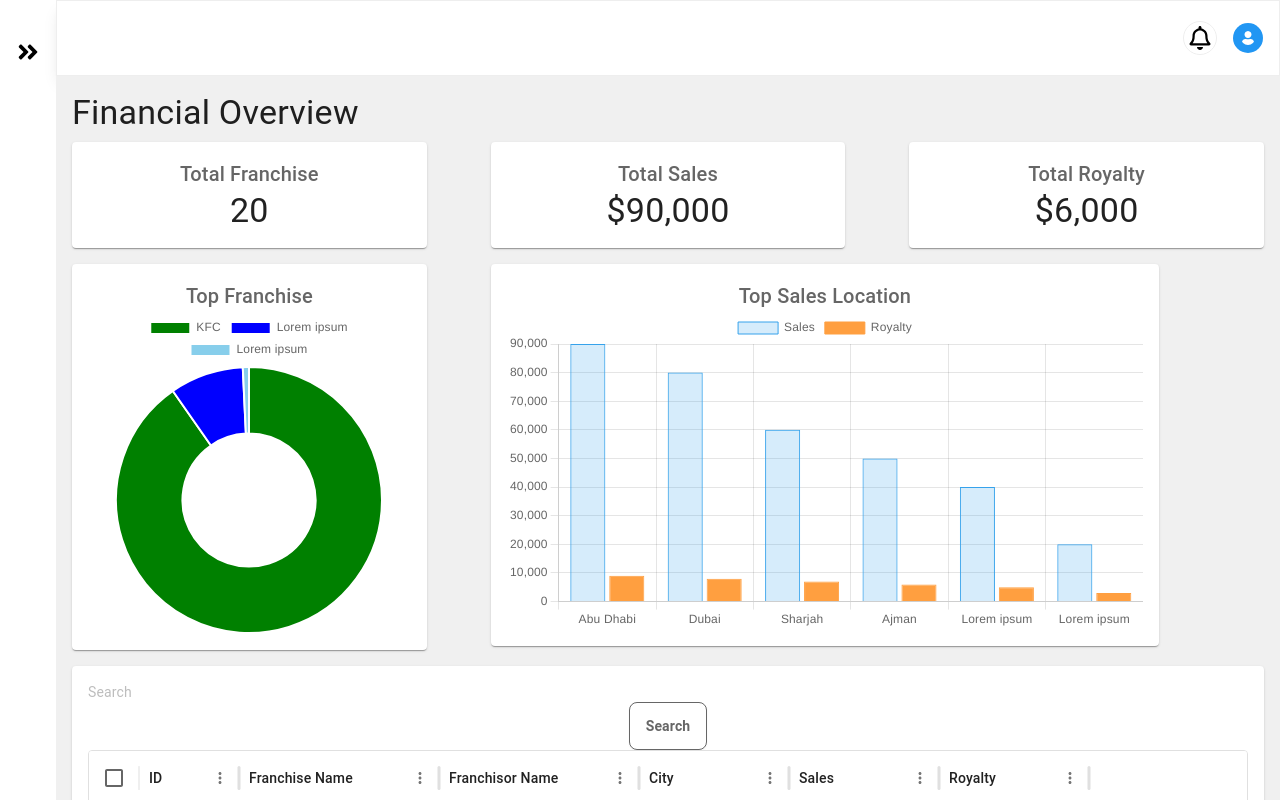
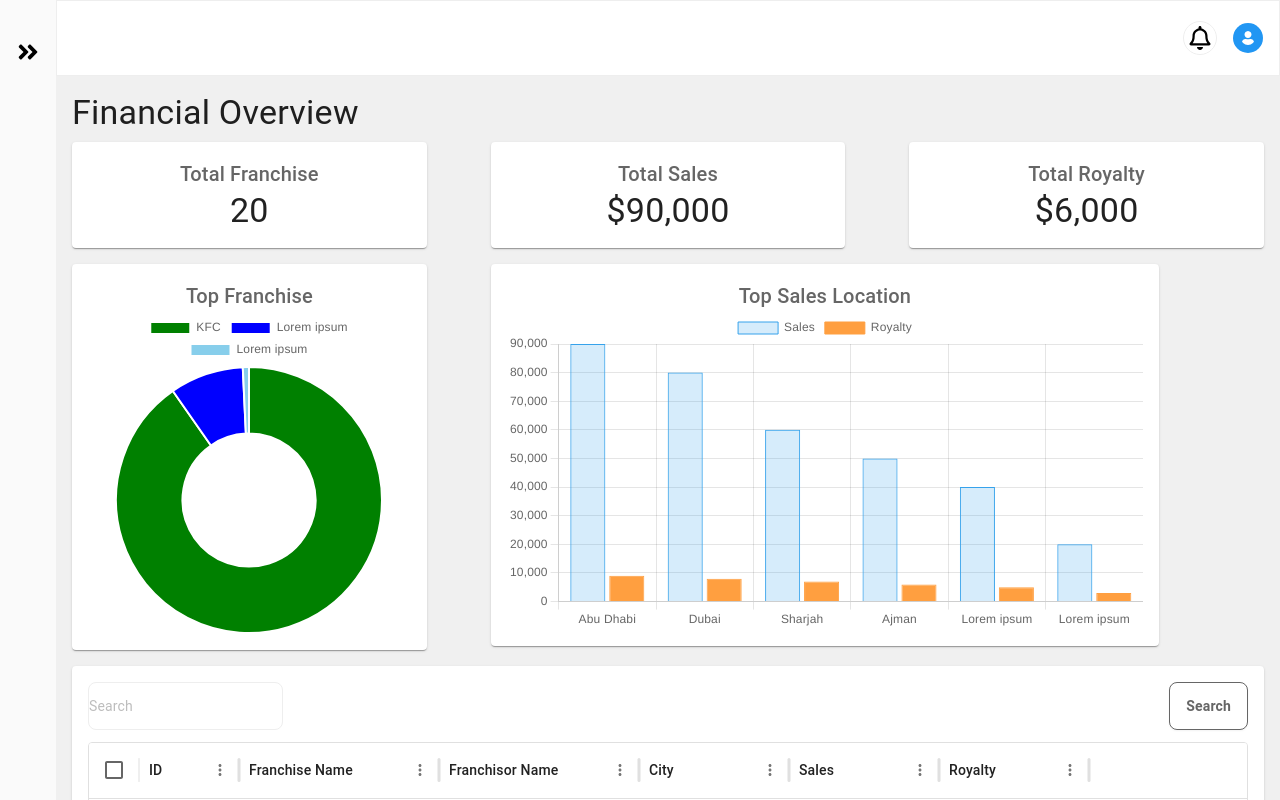
Before and after one commit to sheikhmuhammadzain/Franchise, a React (Vite) app: page /AdminPanel in a window 1280 px wide. Shown: the top 800 px of the page. Built offline with nearby package versions, Linux system fonts and the light colour scheme.

Commit message:
search bar change

```diff
--- a/src/Components/AdminPage.jsx
+++ b/src/Components/AdminPage.jsx
@@ -7,9 +7,11 @@ const AdminPage = () => {
       <div>
         <Sidebar />
       </div>
-      <div className="flex-1">
+      <div className="flex-1 ">
         <Header />
-        <Dashboard />
+        <div className="h-screen max-w-[100%]">
+          <Dashboard />
+        </div>
       </div>
     </div>
   );
--- a/src/Components/Dashboard.jsx
+++ b/src/Components/Dashboard.jsx
@@ -200,14 +200,15 @@ export default function Dashboard() {
         {/* Row for Table */}
         <Grid item xs={12}>
           <Item>
-            <form class="d-flex" role="search">
+            <form className="d-flex flex item-center justify-between mb-3 " role="search">
               <input
-                class="form-control me-2"
+                className="form-control me-2 border rounded-lg "
                 type="search"
                 placeholder="Search"
                 aria-label="Search"
+
               />
-              <button class="btn btn-outline-success" type="submit">
+              <button className="btn btn-outline-success" type="submit">
                 Search
               </button>
             </form>
--- a/src/Components/Sidebar.jsx
+++ b/src/Components/Sidebar.jsx
@@ -10,7 +10,7 @@ function Sidebar() {
       <input id="my-drawer" type="checkbox" className="drawer-toggle" />
       <div className="drawer-content">
         {/* Page content here */}
-        <label htmlFor="my-drawer" className="flex items-center py-10 px-4">
+        <label htmlFor="my-drawer" className="flex  py-10 px-4 bg-gray-50 h-screen">
           <FaAngleDoubleRight className="text-2xl" />
         </label>
       </div>
```
